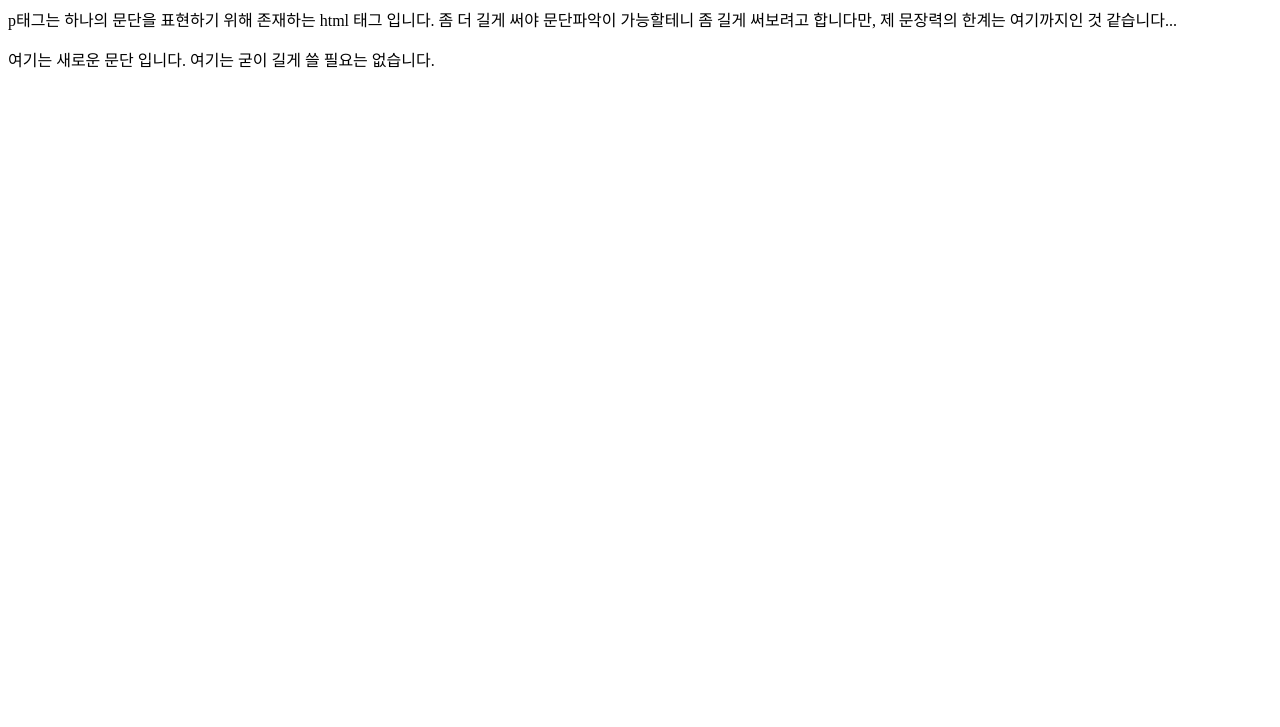
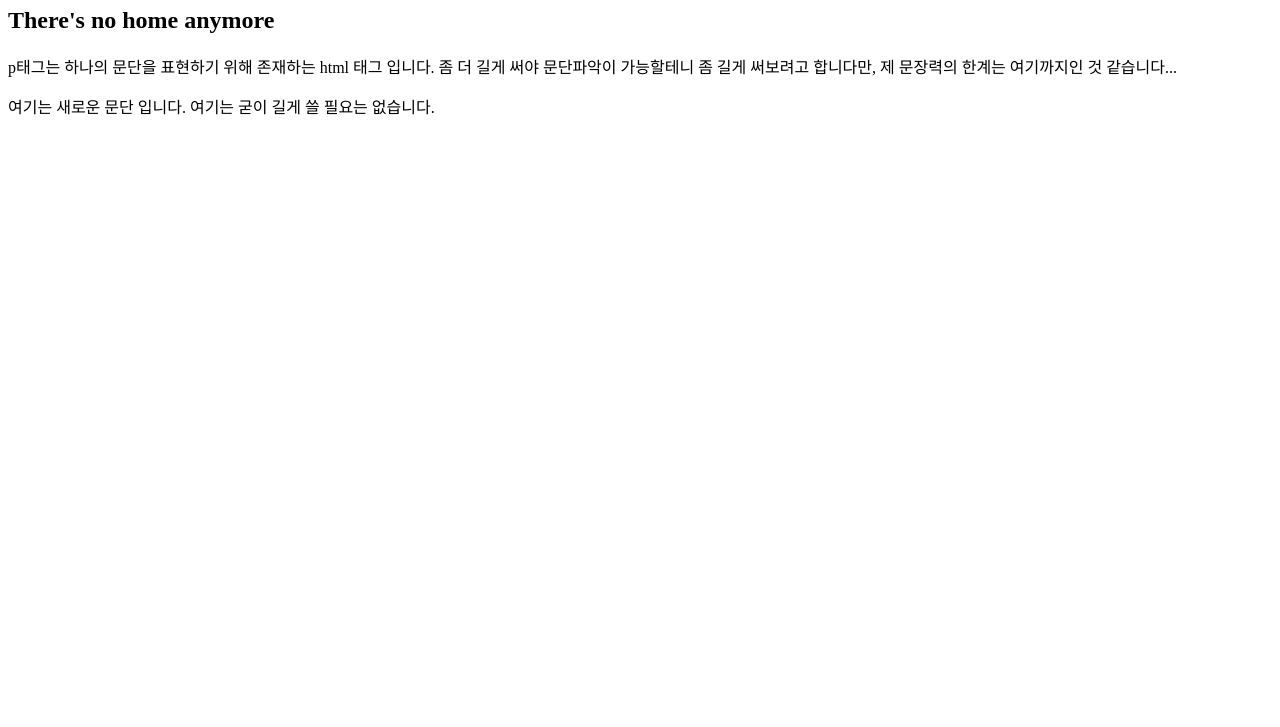
Before and after one commit to ooo3dong/SubAkBa.github.io, a plain HTML site: page index.html in a window 1280 px wide. Shown: the part 73-800 px from the top of the page. Drawn offline with Linux system fonts and the light colour scheme.

Commit message:
edit index.html
i just add one <h> tag i beg ur permit.

```diff
--- a/index.html
+++ b/index.html
@@ -6,6 +6,7 @@
  </head>
  <body>
   <h1>Home</h1>
+  <h2>There's no home anymore</h2>
   <p>p태그는 하나의 문단을 표현하기 위해 존재하는 html 태그 입니다. 좀 더 길게 써야 문단파악이 가능할테니 좀 길게 써보려고 합니다만, 제 문장력의 한계는 여기까지인 것 같습니다...</p>
   <p>여기는 새로운 문단 입니다. 여기는 굳이 길게 쓸 필요는 없습니다.</p>
  </body>
```
